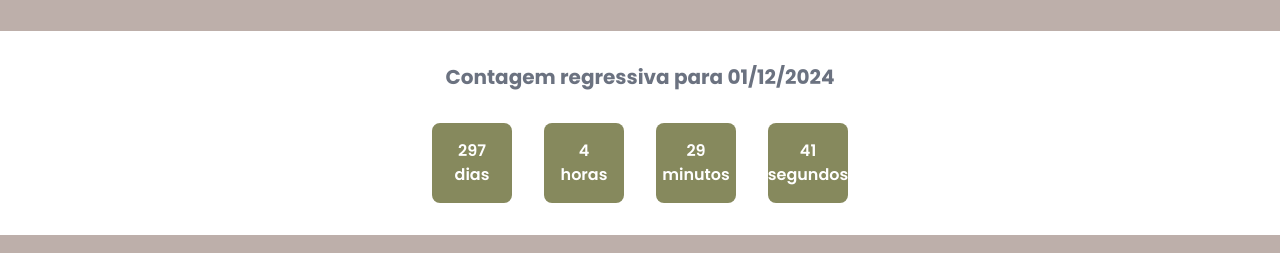
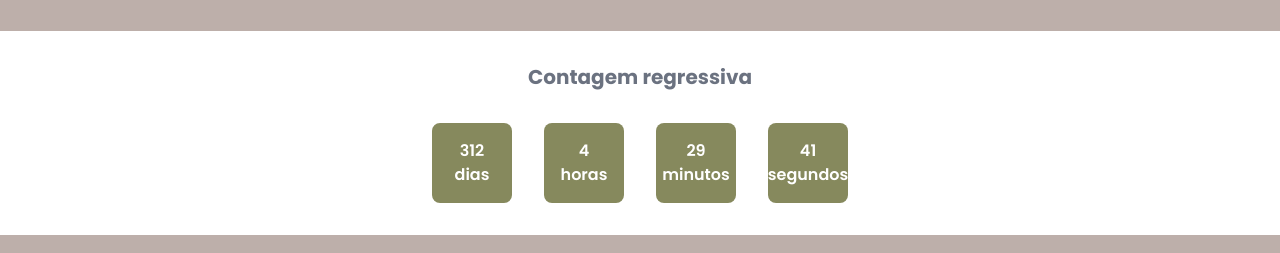
Before and after one commit to nayara-al/my-wedding-invite, a Next.js app: page / in a window 1280 px wide. Shown: the part 1087-1340 px from the top of the page. Built offline with nearby package versions, Linux system fonts and the light colour scheme.

Commit message:
refactor: corrigino erro de hydration

```diff
--- a/package.json
+++ b/package.json
@@ -19,7 +19,6 @@
     "@types/react-dom": "18.2.6",
     "autoprefixer": "10.4.14",
     "axios": "^1.5.1",
-    "date-fns": "^3.3.1",
     "eslint": "8.44.0",
     "eslint-config-next": "13.4.9",
     "gsap": "^3.12.2",
--- a/src/app/(home)/components/Banner/index.tsx
+++ b/src/app/(home)/components/Banner/index.tsx
@@ -16,7 +16,7 @@ export default function Banner({ ...props }: BannerProps) {
         <Image
           width={600}
           height={400}
-          className="h-full w-full object-cover relative opacity-50"
+          className="h-full w-full object-cover relative opacity-50 blur-sm"
           src="/NeVBanner.JPG"
           alt="Imagem do ensaio do casal"
         />
--- /dev/null
+++ b/src/app/(home)/components/ContagemRegressiva/Contador.tsx
@@ -0,0 +1,33 @@
+"use client";
+import useCountdown from "@/hooks/useCountdown";
+
+export default function Contador() {
+  const [day, hour, minute, second] = useCountdown(
+    new Date("Dec 16, 2024 19:00:00")
+  );
+  return (
+    <>
+      <p className="text-center font-bold text-xl font-poppins text-gray-500">
+        Contagem regressiva
+      </p>
+      <div className="flex gap-8 items-center justify-center">
+        <div className="bg-primary text-white rounded-lg font-semibold w-20 h-20 flex flex-col items-center justify-center">
+          {day}
+          <p>dias</p>
+        </div>
+        <div className="bg-primary text-white rounded-lg font-semibold w-20 h-20 flex flex-col items-center justify-center">
+          {hour}
+          <p>horas</p>
+        </div>
+        <div className="bg-primary text-white rounded-lg font-semibold w-20 h-20 flex flex-col items-center justify-center">
+          {minute}
+          <p>minutos</p>
+        </div>
+        <div className="bg-primary text-white rounded-lg font-semibold w-20 h-20 flex flex-col items-center justify-center">
+          {second}
+          <p>segundos</p>
+        </div>
+      </div>
+    </>
+  );
+}
--- a/src/app/(home)/components/ContagemRegressiva/index.tsx
+++ b/src/app/(home)/components/ContagemRegressiva/index.tsx
@@ -1,68 +1,9 @@
-"use client";
-import { useState, useEffect } from "react";
-import { format, differenceInMilliseconds } from "date-fns";
-
-interface TimeLeft {
-  days: number;
-  hours: number;
-  minutes: number;
-  seconds: number;
-}
+import Contador from "./Contador";
 
 export default function CountdownTimer() {
-  const targetDate = new Date("2024-12-01T19:00:00");
-  const calculateTimeLeft = (): TimeLeft => {
-    const difference = differenceInMilliseconds(targetDate, new Date());
-
-    if (difference <= 0) {
-      return { days: 0, hours: 0, minutes: 0, seconds: 0 };
-    }
-
-    const days = Math.floor(difference / (1000 * 60 * 60 * 24));
-    const hours = Math.floor(
-      (difference % (1000 * 60 * 60 * 24)) / (1000 * 60 * 60)
-    );
-    const minutes = Math.floor((difference % (1000 * 60 * 60)) / (1000 * 60));
-    const seconds = Math.floor((difference % (1000 * 60)) / 1000);
-
-    return { days, hours, minutes, seconds };
-  };
-
-  const [timeLeft, setTimeLeft] = useState<TimeLeft>(() => calculateTimeLeft());
-
-  useEffect(() => {
-    if (typeof window !== "undefined") {
-      const timer = setInterval(() => {
-        setTimeLeft(calculateTimeLeft());
-      }, 1000);
-
-      return () => clearInterval(timer);
-    }
-  }, []);
-
   return (
     <div className="p-8 bg-white w-full flex flex-col gap-8">
-      <p className="text-center font-bold text-xl font-poppins text-gray-500">
-        Contagem regressiva para {format(targetDate, "dd/MM/yyyy")}
-      </p>
-      <div className="flex gap-8 items-center justify-center">
-        <div className="bg-primary text-white rounded-lg font-semibold w-20 h-20 flex flex-col items-center justify-center">
-          {timeLeft.days}
-          <p>dias</p>
-        </div>
-        <div className="bg-primary text-white rounded-lg font-semibold w-20 h-20 flex flex-col items-center justify-center">
-          {timeLeft.hours}
-          <p>horas</p>
-        </div>
-        <div className="bg-primary text-white rounded-lg font-semibold w-20 h-20 flex flex-col items-center justify-center">
-          {timeLeft.minutes}
-          <p>minutos</p>
-        </div>
-        <div className="bg-primary text-white rounded-lg font-semibold w-20 h-20 flex flex-col items-center justify-center">
-          {timeLeft.seconds}
-          <p>segundos</p>
-        </div>
-      </div>
+      <Contador />
     </div>
   );
 }
--- a/src/app/salvar-data/components/FormSave/index.tsx
+++ b/src/app/salvar-data/components/FormSave/index.tsx
@@ -5,7 +5,6 @@ export default function FormSave() {
   const showToast = useToastfy();
 
   const formConfirm = (e: any) => {
-    console.log("quero confirmar");
     e.preventDefault();
     showToast({
       type: "confirm",
@@ -18,7 +17,6 @@ export default function FormSave() {
   };
 
   const denyConfirm = (e: any) => {
-    console.log("não quero confirmar");
     e.preventDefault();
     showToast({ type: "error", text: "Presença não confirmada :(" });
   };
--- /dev/null
+++ b/src/hooks/useCountdown.tsx
@@ -0,0 +1,30 @@
+"use client";
+
+import { useState } from "react";
+
+export default function useCountdown(date: Date) {
+  const [day, setDay] = useState<number>(0);
+  const [hour, setHour] = useState<number>(0);
+  const [minute, setMinute] = useState<number>(0);
+  const [second, setSecond] = useState<number>(0);
+  const countdown = () => {
+    const countDate = new Date(date).getTime();
+    const now = new Date().getTime();
+    const interval = countDate - now;
+    const second = 1000;
+    const minute = second * 60;
+    const hour = minute * 60;
+    const day = hour * 24;
+    const dayNumber = Math.floor(interval / day);
+    const hourNumber = Math.floor((interval % day) / hour);
+    const minuteNumber = Math.floor((interval % hour) / minute);
+    const secondNumber = Math.floor((interval % minute) / second);
+    setDay(dayNumber);
+    setHour(hourNumber);
+    setMinute(minuteNumber);
+    setSecond(secondNumber);
+  };
+
+  setInterval(countdown, 1000);
+  return [day, hour, minute, second];
+}
```
Also changed, not shown: 1 other file (tests, documents, lock files or other folders).
